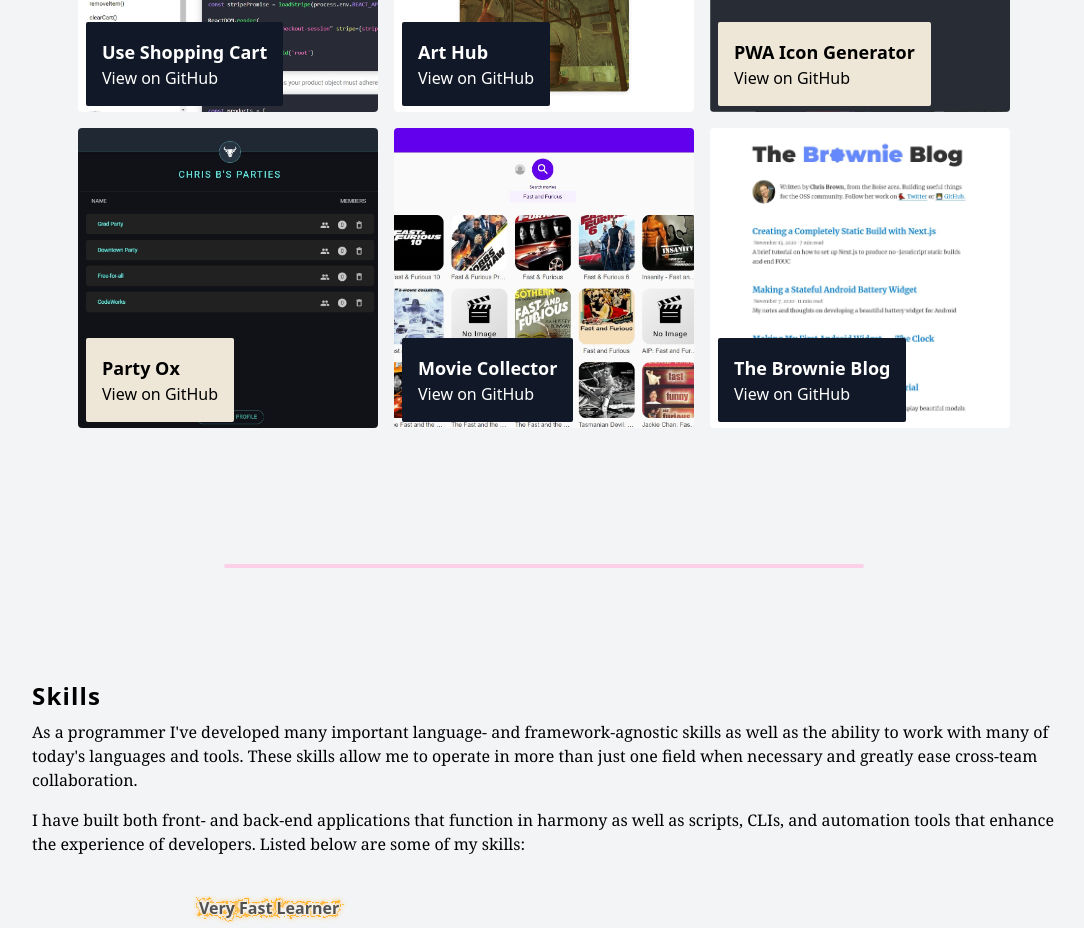
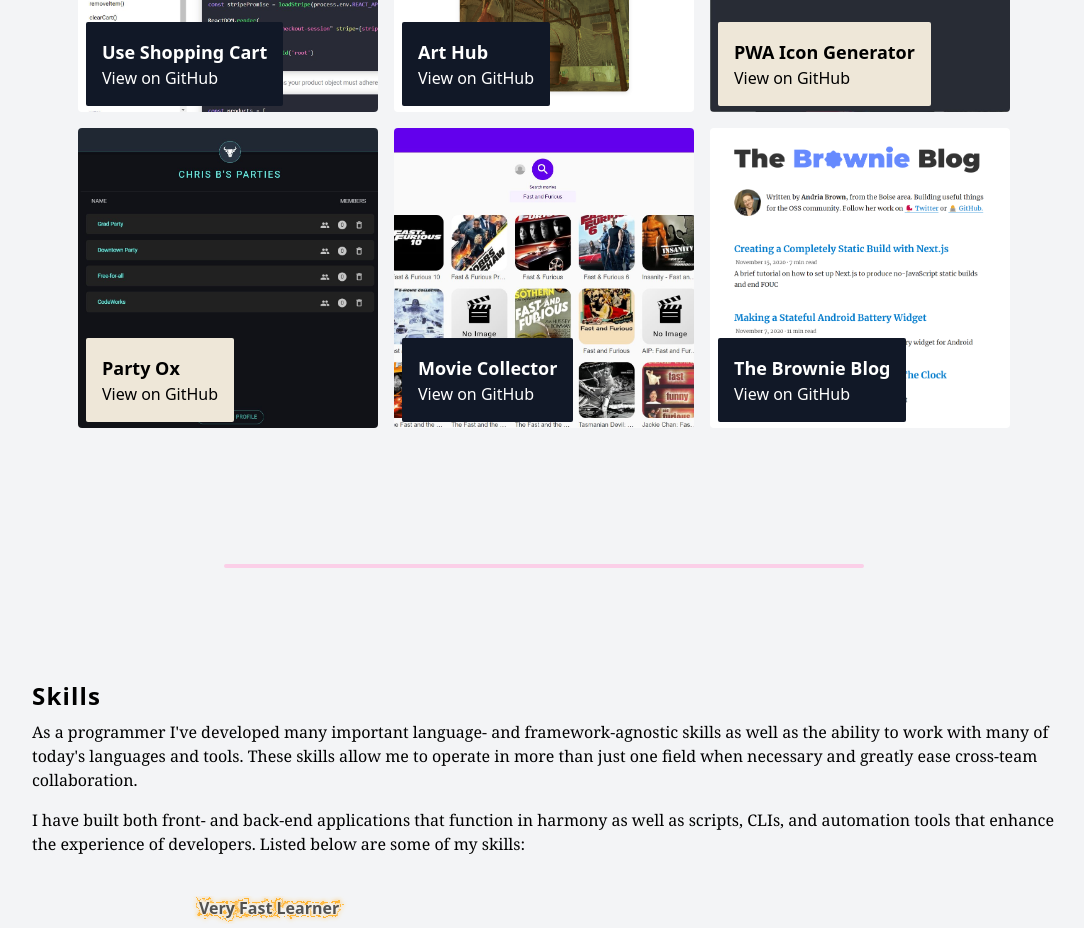
Before and after one commit to andria-dev/portfolio, a website: page index.html in a window 1280 px wide. Shown: the part 1020-1948 px from the top of the page, without its empty margins (96-1180 px from the left). Drawn offline with nearby package versions, Linux system fonts and the light colour scheme; files that its build step writes are made by us from their sources; a script that the page names is missing.

Commit message:
updated blog picture

```diff
--- a/index.html
+++ b/index.html
@@ -120,7 +120,7 @@
 							<a class="project-link" href="//github.com/andria-dev/brownie">View <span class="sr-only">The Brownie
 									Blog</span> on GitHub</a>
 						</div>
-						<img class="rounded w-full h-full object-cover object-top" src="assets/dev-blog.jpg"
+						<img class="rounded w-full h-full object-cover object-top" src="assets/dev-blog.png"
 							alt="Home page of my developer blog. Contains a small about me section followed by multiple articles." />
 					</li>
 				</ul>
```
Also changed, not shown: assets/dev-blog.jpg (deleted), assets/dev-blog.png (added).
